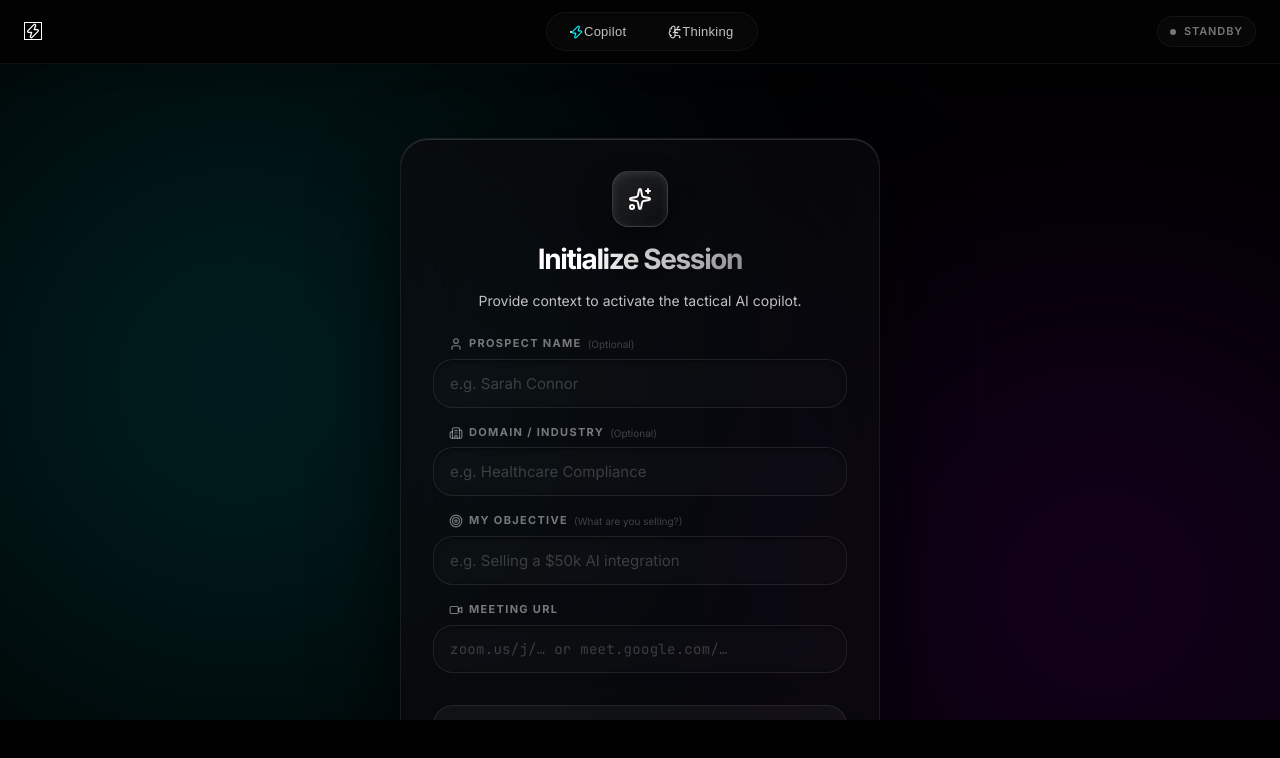
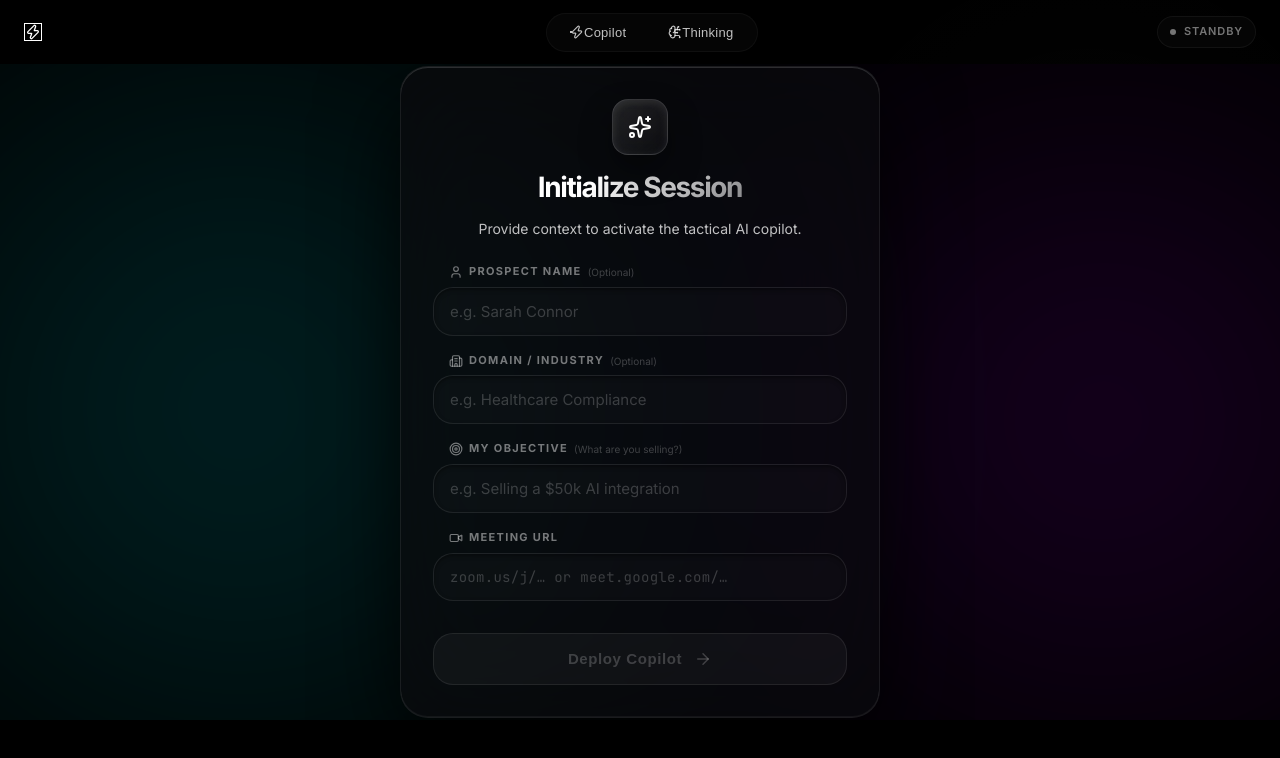
Before and after one commit to 655Chaman/Ele_meet, a Next.js app in the folder app/: page / in a window 1280 px wide. Shown: the top 758 px of the page. Built offline with nearby package versions, Linux system fonts and the light colour scheme.

Commit message:
style: remove scroll and implement minimalistic black/white transparent header

```diff
--- a/app/src/app/globals.css
+++ b/app/src/app/globals.css
@@ -107,13 +107,9 @@ html, body {
   align-items: center;
   justify-content: space-between;
   padding: 0 24px;
-  background: rgba(5, 5, 5, 0.4);
-  backdrop-filter: blur(20px);
-  -webkit-backdrop-filter: blur(20px);
-  border-bottom: 1px solid var(--border-subtle);
+  background: transparent;
   position: relative;
   z-index: 50;
-  box-shadow: 0 4px 24px rgba(0,0,0,0.2);
 }
 
 .nav-logo {
@@ -137,8 +133,8 @@ html, body {
   display: flex;
   align-items: center;
   gap: 4px;
-  background: var(--bg-surface);
-  border: 1px solid var(--border-subtle);
+  background: rgba(255, 255, 255, 0.02);
+  border: 1px solid rgba(255, 255, 255, 0.04);
   border-radius: var(--radius-lg);
   padding: 4px;
   backdrop-filter: blur(12px);
--- a/app/src/components/SetupView.module.css
+++ b/app/src/components/SetupView.module.css
@@ -1,7 +1,7 @@
 .wrapper {
   grid-column: 1 / -1;
   width: 100%;
-  min-height: 100vh;
+  height: 100%;
   margin: 0;
   padding: 16px;
   display: flex;
--- a/app/src/components/TopNav.tsx
+++ b/app/src/components/TopNav.tsx
@@ -28,34 +28,34 @@ export default function TopNav({ viewMode, onTabChange, isLive, isJoining }: Top
           id="tab-copilot"
           role="tab"
           aria-selected={viewMode === 'copilot'}
-          className={`nav-tab relative z-10 flex items-center gap-2 ${viewMode === 'copilot' ? 'text-white' : 'text-white/60'}`}
+          className={`nav-tab relative z-10 flex items-center gap-2 ${viewMode === 'copilot' ? 'text-white' : 'text-white/40'}`}
           onClick={() => onTabChange('copilot')}
         >
           {viewMode === 'copilot' && (
             <motion.div
               layoutId="navTabIndicator"
-              className="absolute inset-0 bg-white/10 rounded-md border border-white/20 shadow-[0_0_15px_rgba(0,240,255,0.15)] z-[-1]"
+              className="absolute inset-0 bg-white/5 rounded-md border border-white/10 z-[-1]"
               transition={{ type: 'spring', bounce: 0.2, duration: 0.6 }}
             />
           )}
-          <Zap size={14} className={viewMode === 'copilot' ? 'text-[var(--accent-cyan)]' : ''} />
+          <Zap size={14} className={viewMode === 'copilot' ? 'text-white' : ''} />
           Copilot
         </button>
         <button
           id="tab-thinking"
           role="tab"
           aria-selected={viewMode === 'thinking'}
-          className={`nav-tab relative z-10 flex items-center gap-2 ${viewMode === 'thinking' ? 'text-white' : 'text-white/60'}`}
+          className={`nav-tab relative z-10 flex items-center gap-2 ${viewMode === 'thinking' ? 'text-white' : 'text-white/40'}`}
           onClick={() => onTabChange('thinking')}
         >
           {viewMode === 'thinking' && (
             <motion.div
               layoutId="navTabIndicator"
-              className="absolute inset-0 bg-white/10 rounded-md border border-white/20 shadow-[0_0_15px_rgba(178,0,255,0.15)] z-[-1]"
+              className="absolute inset-0 bg-white/5 rounded-md border border-white/10 z-[-1]"
               transition={{ type: 'spring', bounce: 0.2, duration: 0.6 }}
             />
           )}
-          <BrainCircuit size={14} className={viewMode === 'thinking' ? 'text-[var(--accent-purple)]' : ''} />
+          <BrainCircuit size={14} className={viewMode === 'thinking' ? 'text-white' : ''} />
           Thinking
         </button>
       </div>
```
